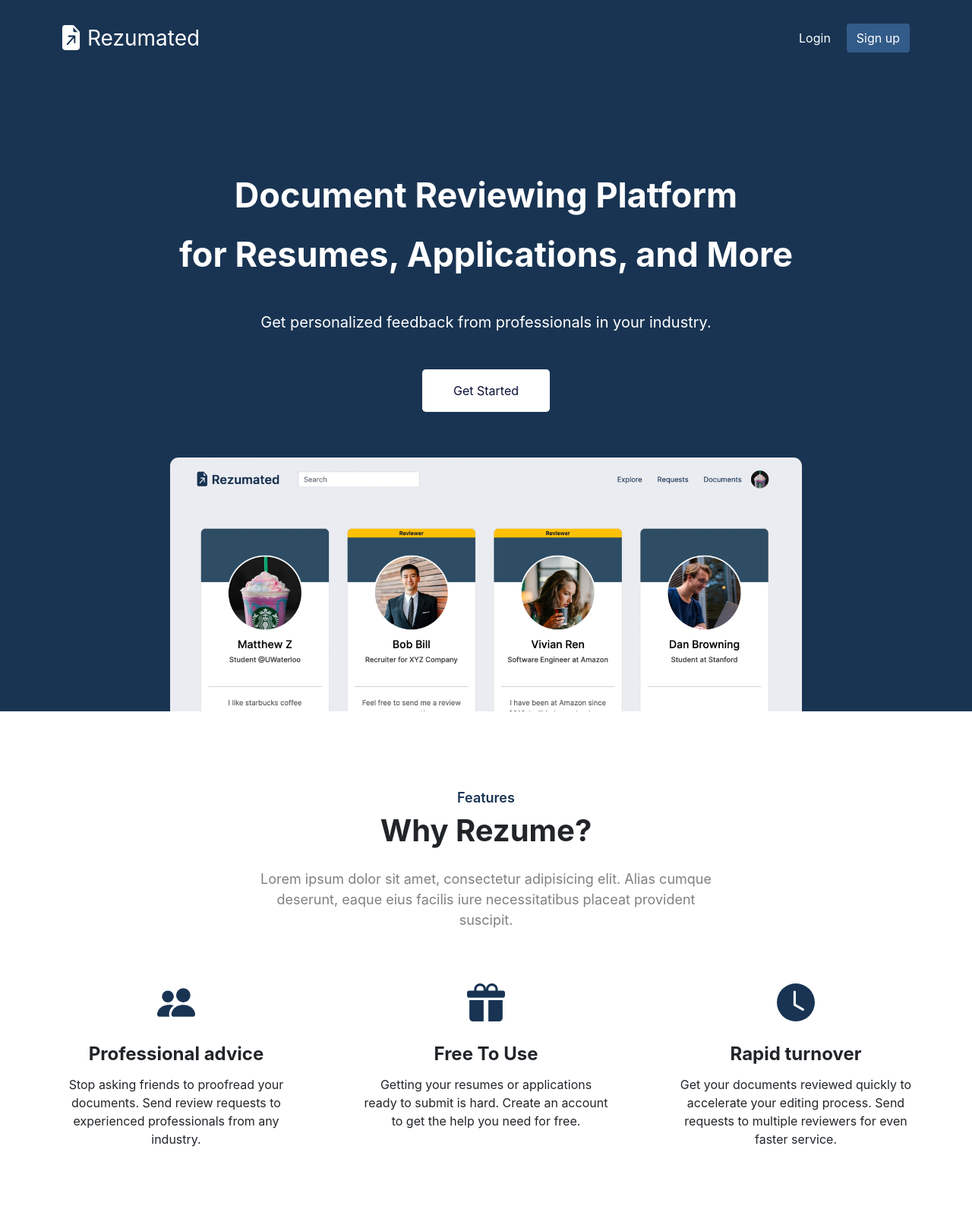
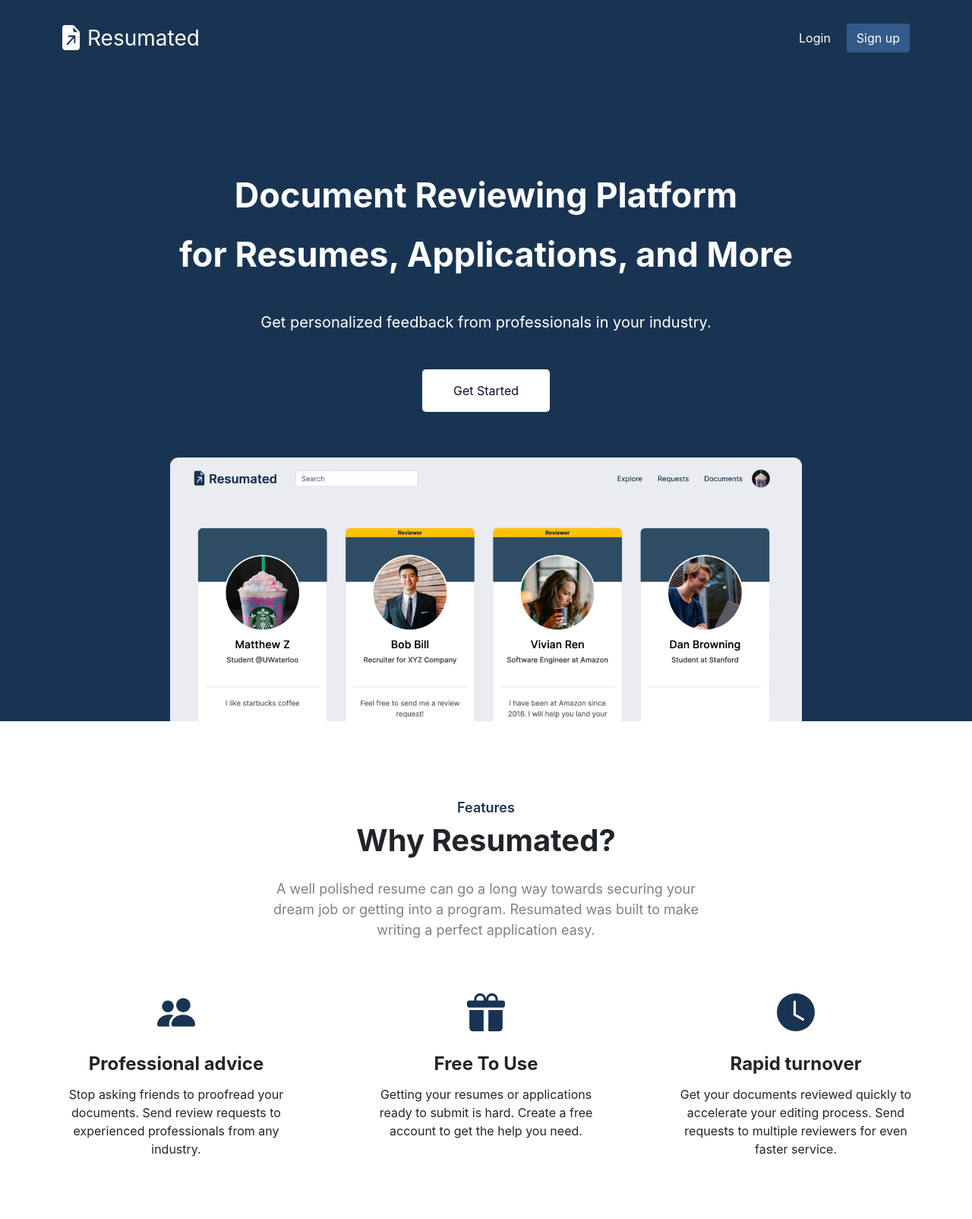
Before and after one commit to caspinprince/Resumated, a Flask app: page / in a window 1280 px wide. Shown: the whole page at 76% size. Before the commit the page ends 1509 px from the top, so only its background shows below. Run offline with Flask 2, Linux system fonts and the light colour scheme; some libraries are stand-ins or nearby versions.

Commit message:
Update references of old project name to resumated

```diff
--- a/web_app/templates/base.html
+++ b/web_app/templates/base.html
@@ -2,7 +2,7 @@
 <html lang="en">
 <head>
     <meta charset="UTF-8">
-    <title>Rezume</title>
+    <title>Resumated</title>
     <link href="https://cdn.jsdelivr.net/npm/bootstrap@5.1.3/dist/css/bootstrap.min.css" rel="stylesheet"
           integrity="sha384-1BmE4kWBq78iYhFldvKuhfTAU6auU8tT94WrHftjDbrCEXSU1oBoqyl2QvZ6jIW3" crossorigin="anonymous">
     <link rel="stylesheet" href="https://cdn.jsdelivr.net/npm/bootstrap-icons@1.3.0/font/bootstrap-icons.css">
@@ -13,7 +13,7 @@
         <div class="d-flex align-items-center">
             <img src="/static/logo.svg" style="width: 25px; height: 35px;">
             <a class="navbar-brand ms-2" style="font-size: 28px; font-weight: 600; color: #193453;"
-               href="{{ url_for('general.home') }}">Rezumated</a>
+               href="{{ url_for('general.home') }}">Resumated</a>
             {% if current_user.is_authenticated and request.endpoint == 'general.home' %}
                 <form class="d-flex" style="display: block; margin: auto 0 auto 25px; height: 35px;" method="post"
                       enctype="multipart/form-data">
--- a/web_app/templates/general/home.html
+++ b/web_app/templates/general/home.html
@@ -16,11 +16,11 @@
             Features
         </div>
         <div class="section-header">
-            Why Rezume?
+            Why Resumated?
         </div>
         <div class="section-sub-header">
-            Lorem ipsum dolor sit amet, consectetur adipisicing elit. Alias cumque deserunt, eaque eius facilis iure
-            necessitatibus placeat provident suscipit.
+            A well polished resume can go a long way towards securing your dream job or getting into a program. Resumated
+            was built to make writing a perfect application easy.
         </div>
         <div class="row" style="padding: 50px 40px 80px 40px">
             <div class="col feature-card">
@@ -33,8 +33,8 @@
             <div class="col feature-card">
                 <img src="static/gift-fill.svg" style="height: 50px">
                 <div class="feature-card-title">Free To Use</div>
-                <div>Getting your resumes or applications ready to submit is hard. Create an account to get the help you
-                    need for free.
+                <div>Getting your resumes or applications ready to submit is hard. Create a free account to get the help you
+                    need.
                 </div>
             </div>
             <div class="col feature-card">
--- a/web_app/templates/homebase.html
+++ b/web_app/templates/homebase.html
@@ -2,7 +2,7 @@
 <html lang="en">
 <head>
     <meta charset="UTF-8">
-    <title>Rezume</title>
+    <title>Resumated</title>
     <link href="https://cdn.jsdelivr.net/npm/bootstrap@5.1.3/dist/css/bootstrap.min.css" rel="stylesheet"
           integrity="sha384-1BmE4kWBq78iYhFldvKuhfTAU6auU8tT94WrHftjDbrCEXSU1oBoqyl2QvZ6jIW3" crossorigin="anonymous">
     <link rel="stylesheet" href="https://cdn.jsdelivr.net/npm/bootstrap-icons@1.3.0/font/bootstrap-icons.css">
@@ -12,7 +12,7 @@
     <div class="container">
         <div class="d-flex align-items-center">
             <img src="/static/light_logo.svg" style="width: 25px; height: 35px;">
-            <a class="navbar-brand ms-2" style="font-size: 28px;" href="{{ url_for('general.home') }}">Rezumated</a>
+            <a class="navbar-brand ms-2" style="font-size: 28px;" href="{{ url_for('general.home') }}">Resumated</a>
         </div>
         <div class="d-flex align-items-center">
             <a href="{{ url_for('auth.login') }}" style="color: white;" class="btn me-2">Login</a>
```
Also changed, not shown: web_app/static/home-example.png.
